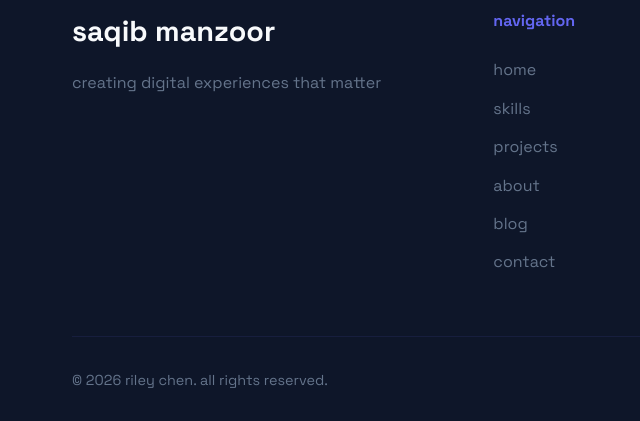
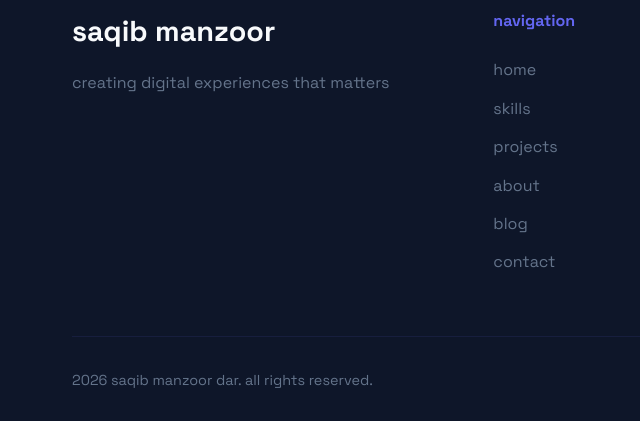
Before and after one commit to Saqib27-ops/portfolio, a plain HTML site: page index.html in a window 1280 px wide. Shown: the part 5470-5891 px from the top of the page, 0-640 px from the left. Drawn offline with nearby package versions, Linux system fonts and the light colour scheme.

Commit message:
modified ui and updated footer content

```diff
--- a/index.html
+++ b/index.html
@@ -413,7 +413,7 @@
             <div class="footer-content">
                 <div class="footer-brand">
                     <a href="#" class="footer-logo">saqib manzoor</a>
-                    <p>creating digital experiences that matter</p>
+                    <p>creating digital experiences that matters</p>
                 </div>
                 <div class="footer-links">
                     <div class="footer-column">
@@ -448,7 +448,7 @@
                 </div>
             </div>
             <div class="footer-bottom">
-                <p>&copy; 2026 saqib manzoor. all rights reserved.</p>
+                <p>2026 saqib manzoor dar. all rights reserved.</p>
                 <p>built with <i class="fa-regular fa-heart"></i> by saqib</p>
             </div>
         </div>
--- a/script.js
+++ b/script.js
@@ -397,5 +397,5 @@ window.addEventListener('scroll', () => {
 const footerYear = document.querySelector('.footer-bottom p:first-child');
 if (footerYear) {
     const year = new Date().getFullYear();
-    footerYear.innerHTML = `&copy; ${year} riley chen. all rights reserved.`;
+    footerYear.innerHTML = ` ${year} saqib manzoor dar. all rights reserved.`;
 }
```
